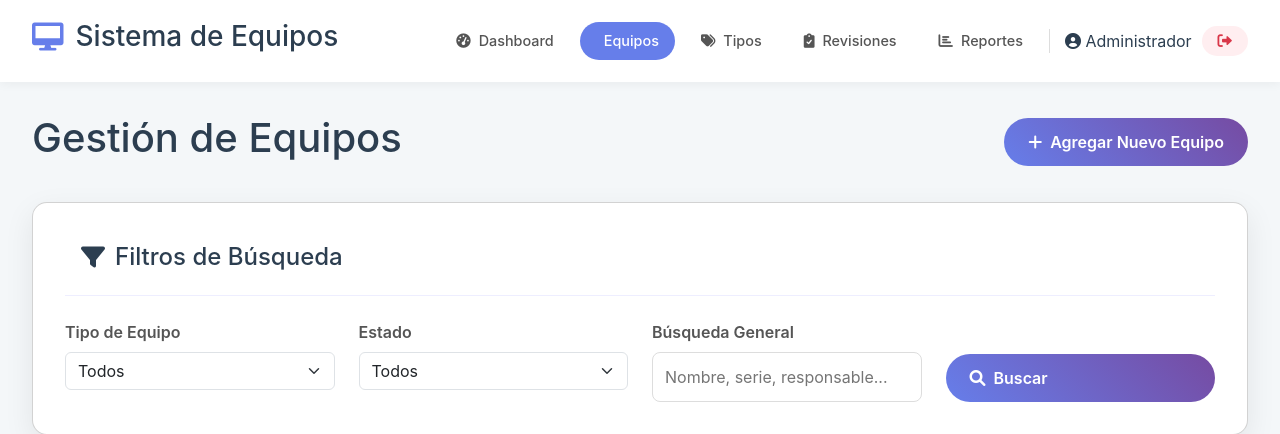
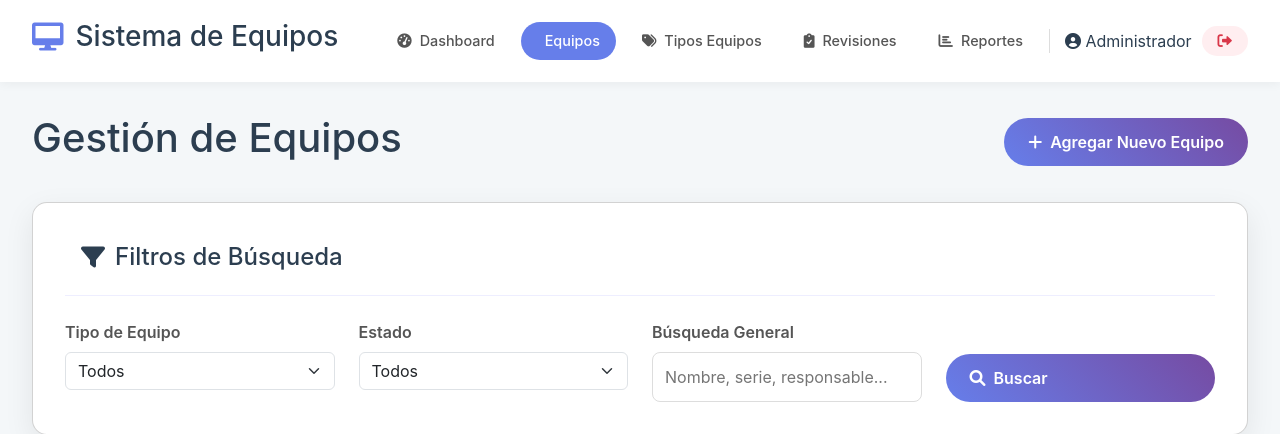
Before and after one commit to isrblan356/sistema-equipos, a PHP site: page /equipos.php in a window 1280 px wide. Shown: the top 434 px of the page. Run offline with PHP 8.4, Linux system fonts and the light colour scheme; a user stored in the database is signed in; data comes from the database, SQL or seed files in the repository.

Commit message:
actualizacion de codigo equipos

```diff
--- a/equipos.php
+++ b/equipos.php
@@ -137,7 +137,7 @@ $equipos = $stmt->fetchAll();
             <div class="nav-buttons">
                 <a class="btn-nav" href="dashboard.php"><i class="fas fa-tachometer-alt"></i> Dashboard</a>
                 <a class="btn-nav active" href="equipos.php"><i class="fas fa-router"></i> Equipos</a>
-                <a class="btn-nav" href="tipos_equipo.php"><i class="fas fa-tags"></i> Tipos</a>
+                <a class="btn-nav" href="tipos_equipo.php"><i class="fas fa-tags"></i> Tipos Equipos</a>
                 <a class="btn-nav" href="revisiones.php"><i class="fas fa-clipboard-check"></i> Revisiones</a>
                 <a class="btn-nav" href="reportes.php"><i class="fas fa-chart-bar"></i> Reportes</a>
                 <div class="user-info"><a href="perfil.php" style="text-decoration:none; color:inherit;"><i class="fas fa-user-circle"></i> <span><?= htmlspecialchars($_SESSION['usuario_nombre']); ?></span></a></div>
```
